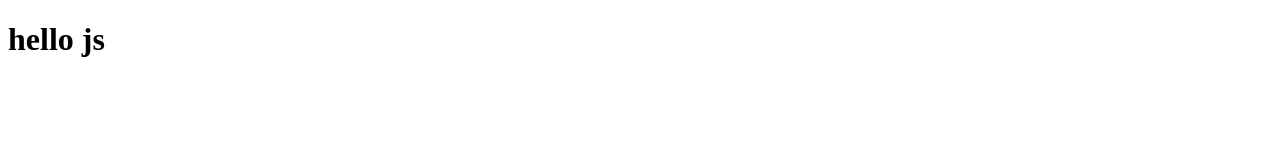
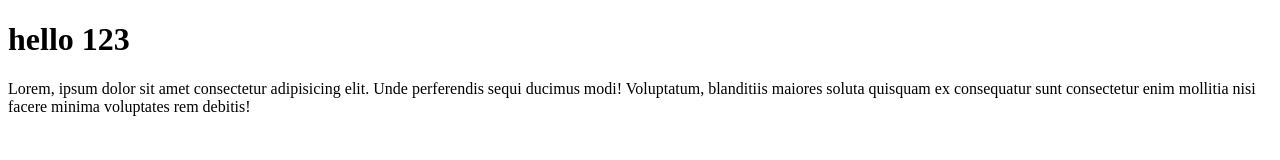
Before and after one commit to ShaziaMahar/test-1, a plain HTML site: page index.html in a window 1280 px wide. Drawn offline with Linux system fonts and the light colour scheme.

Commit message:
commit-m

```diff
--- a/index.html
+++ b/index.html
@@ -6,8 +6,14 @@
     <title>Document</title>
 </head>
 <body>
+
     <h1>
-        hello js
+        hello 123
     </h1>
+    <p>
+        Lorem, ipsum dolor sit amet consectetur adipisicing elit. Unde perferendis sequi ducimus modi! Voluptatum, blanditiis maiores soluta quisquam ex consequatur sunt consectetur enim mollitia nisi facere minima voluptates rem debitis!
+
+    </p>
+
 </body>
 </html>
```
